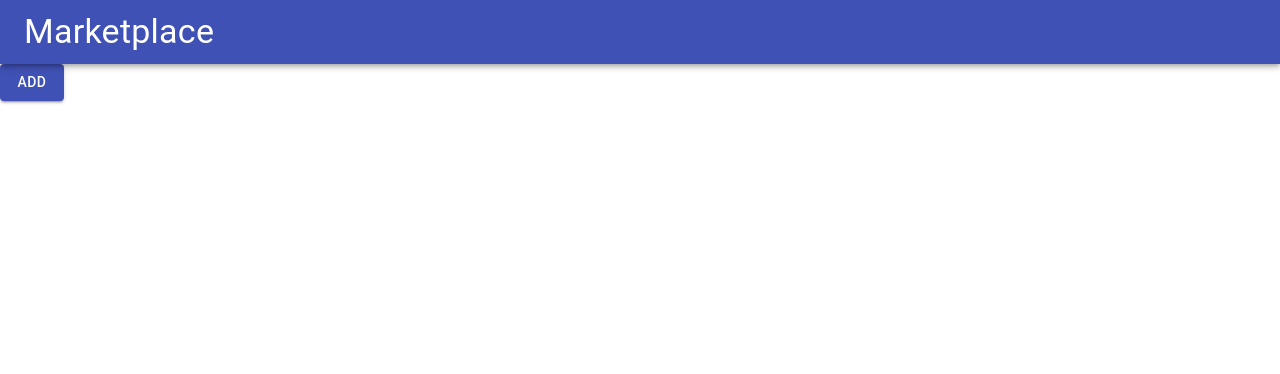
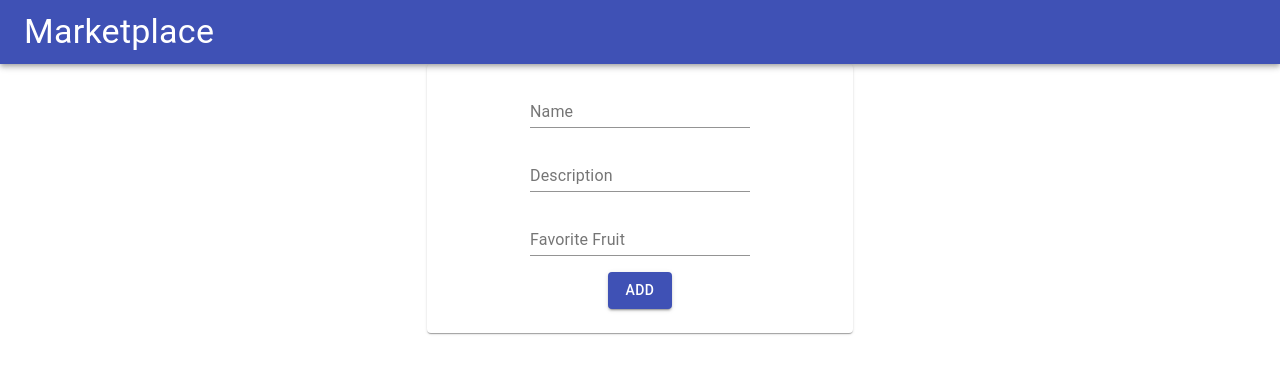
Before and after one commit to charleyf/nava-frontend-household, a React (Create React App) app: page /add in a window 1280 px wide. Shown: the top 374 px of the page. Built offline with nearby package versions, Linux system fonts and the light colour scheme.

Commit message:
Add the input form

```diff
--- a/src/components/Add.js
+++ b/src/components/Add.js
@@ -1,13 +1,51 @@
+import { useState } from "react";
+import { useHistory } from "react-router-dom";
 import Button from "@material-ui/core/Button";
-import { useHistory } from "react-router-dom";
+import TextField from "@material-ui/core/TextField";
+import Grid from "@material-ui/core/Grid";
+import Card from "@material-ui/core/Card";
+import CardContent from "@material-ui/core/CardContent";
 
 function Add({ add_member }) {
   const history = useHistory();
+  const [name, setName] = useState("");
+  const [description, setDescription] = useState("");
+  const [favorite_fruit, setFavoriteFruit] = useState("");
+
   return (
-    <>
+    <Grid container align="center" justify="center">
+      <Grid item xs={4}>
+        <Card>
+          <CardContent>
+            <Grid container direction="column" spacing={2}>
+              <Grid item>
+                <TextField
+                  id="name"
+                  value={name}
+                  label="Name"
+                  onChange={(e) => setName(e.target.value)}
+                />
+              </Grid>
+              <Grid item>
+                <TextField
+                  id="description"
+                  value={description}
+                  label="Description"
+                  onChange={(e) => setDescription(e.target.value)}
+                />
+              </Grid>
+              <Grid item>
+                <TextField
+                  id="favorite_fruit"
+                  value={favorite_fruit}
+                  label="Favorite Fruit"
+                  onChange={(e) => setFavoriteFruit(e.target.value)}
+                />
+              </Grid>
+              <Grid item>
                 <Button
-        onClick={(input) => {
-          add_member(input);
+                  onClick={() => {
+                    add_member({ name, description, favorite_fruit });
                     history.push("/");
                   }}
                   variant="contained"
@@ -15,7 +53,12 @@ function Add({ add_member }) {
                 >
                   Add
                 </Button>
-    </>
+              </Grid>
+            </Grid>
+          </CardContent>
+        </Card>
+      </Grid>
+    </Grid>
   );
 }
 
```
Lines whose indentation alone changed are shown as unchanged.
